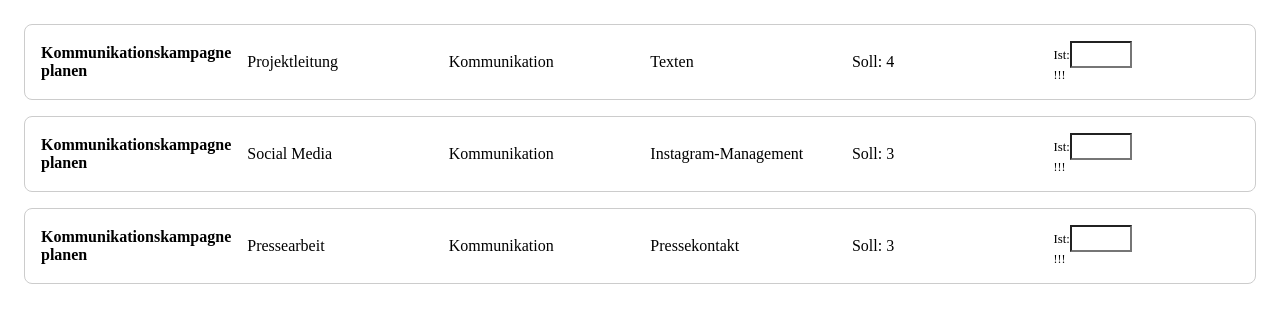
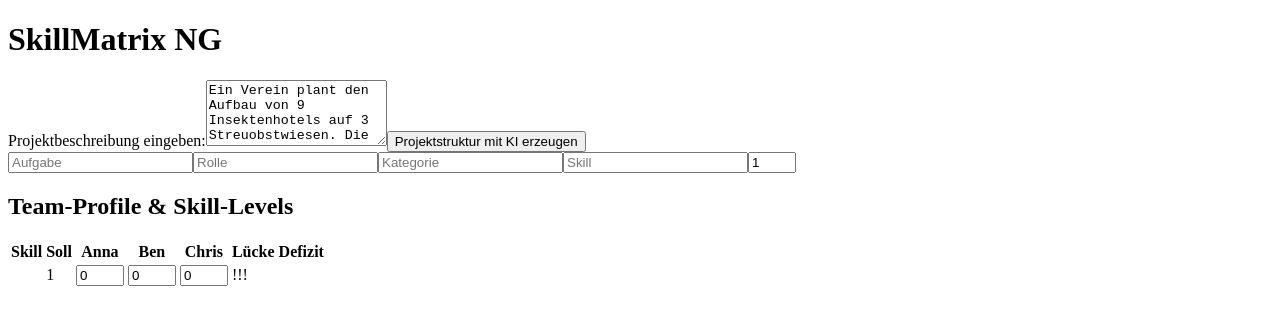
Before and after one commit to 30Leo56/SkillMatrix_MARS, a React (Create React App) app: page / in a window 1280 px wide. Shown: the top 324 px of the page. Built offline with nearby package versions, Linux system fonts and the light colour scheme.

Commit message:
Update App.jsx

```diff
--- a/src/App.jsx
+++ b/src/App.jsx
@@ -1,82 +1,157 @@
 import { useState } from "react";
 
-const initialData = [
-  {
-    aufgabe: "Kommunikationskampagne planen",
-    rolle: "Projektleitung",
-    skillkategorie: "Kommunikation",
-    skill: "Texten",
-    soll: 4,
-    ist: "",
-  },
-  {
-    aufgabe: "Kommunikationskampagne planen",
-    rolle: "Social Media",
-    skillkategorie: "Kommunikation",
-    skill: "Instagram-Management",
-    soll: 3,
-    ist: "",
-  },
-  {
-    aufgabe: "Kommunikationskampagne planen",
-    rolle: "Pressearbeit",
-    skillkategorie: "Kommunikation",
-    skill: "Pressekontakt",
-    soll: 3,
-    ist: "",
-  },
+const initialRows = [
+  { aufgabe: "", rolle: "", kategorie: "", skill: "", soll: 1 }
 ];
 
-export default function SkillMatrixApp() {
-  const [rows, setRows] = useState(initialData);
+const examplePrompt = `Ein Verein plant den Aufbau von 9 Insektenhotels auf 3 Streuobstwiesen. Die Insektenhotels sollen in Zusammenarbeit mit einer Schulklasse gebaut werden. Ziel ist der Beitrag zur Biodiversität und neue Mitglieder durch Öffentlichkeitsarbeit.`;
 
-  const handleIstChange = (index, value) => {
-    const newRows = [...rows];
-    newRows[index].ist = value;
-    setRows(newRows);
+const teamMembers = ["Anna", "Ben", "Chris"];
+
+export default function SkillMatrixSetup() {
+  const [rows, setRows] = useState(initialRows);
+  const [projectText, setProjectText] = useState(examplePrompt);
+  const [autoGenerated, setAutoGenerated] = useState(false);
+  const [skills, setSkills] = useState({});
+
+  const handleChange = (index, field, value) => {
+    const updated = [...rows];
+    updated[index][field] = field === "soll" ? parseInt(value) || 1 : value;
+    setRows(updated);
   };
 
-  const getDefizit = (soll, ist) => {
-    if (ist === "") return "!!!";
-    const istNum = parseInt(ist);
-    if (isNaN(istNum)) return "?";
-    if (soll - istNum >= 2) return "!";
+  const handleSkillChange = (skillKey, member, value) => {
+    setSkills({
+      ...skills,
+      [skillKey]: {
+        ...skills[skillKey],
+        [member]: parseInt(value) || 0
+      }
+    });
+  };
+
+  const addRow = () => {
+    setRows([...rows, { aufgabe: "", rolle: "", kategorie: "", skill: "", soll: 1 }]);
+  };
+
+  const autoGenerateFromText = () => {
+    const aiRows = [
+      {
+        aufgabe: "Insektenhotels konstruieren",
+        rolle: "Bauleitung",
+        kategorie: "Handwerk",
+        skill: "Holzbearbeitung",
+        soll: 3
+      },
+      {
+        aufgabe: "Projekt dokumentieren",
+        rolle: "Dokumentation",
+        kategorie: "Kommunikation",
+        skill: "Fotografie",
+        soll: 2
+      },
+      {
+        aufgabe: "Öffentlichkeitsarbeit planen",
+        rolle: "PR",
+        kategorie: "Marketing",
+        skill: "Social Media",
+        soll: 4
+      }
+    ];
+    setRows(aiRows);
+    setAutoGenerated(true);
+  };
+
+  const getGapMarker = (soll, ist) => {
+    if (ist === 0) return "!!!";
+    if (soll - ist >= 2) return "!";
     return "";
   };
 
   const getColor = (soll, ist) => {
-    const istNum = parseInt(ist);
-    if (ist === "") return "white";
-    if (isNaN(istNum)) return "#eee";
-    if (istNum === soll) return "lightgreen";
-    if (istNum === soll - 1) return "yellow";
-    if (istNum <= soll - 2) return "salmon";
-    return "white";
+    if (ist === soll) return "bg-green-200";
+    if (soll - ist === 1) return "bg-yellow-200";
+    if (soll - ist >= 2) return "bg-red-200";
+    return "";
   };
 
   return (
-    <div style={{ padding: "1rem", display: "flex", flexDirection: "column", gap: "1rem" }}>
-      {rows.map((row, index) => (
-        <div key={index} style={{ border: "1px solid #ccc", padding: "1rem", borderRadius: "8px" }}>
-          <div style={{ display: "grid", gridTemplateColumns: "repeat(6, 1fr)", alignItems: "center", gap: "1rem" }}>
-            <div><strong>{row.aufgabe}</strong></div>
-            <div>{row.rolle}</div>
-            <div>{row.skillkategorie}</div>
-            <div>{row.skill}</div>
-            <div>Soll: {row.soll}</div>
-            <div>
-              <label style={{ fontSize: "0.8rem" }}>Ist:</label>
-              <input
-                type="text"
-                value={row.ist}
-                onChange={(e) => handleIstChange(index, e.target.value)}
-                style={{ backgroundColor: getColor(row.soll, row.ist), padding: "4px", width: "50px" }}
-              />
-              <div style={{ fontSize: "0.75rem" }}>{getDefizit(row.soll, row.ist)}</div>
-            </div>
+    <div className="p-4 space-y-6">
+      <h1 className="text-xl font-bold">SkillMatrix NG</h1>
+
+      <div className="space-y-2">
+        <label className="block text-sm font-medium">Projektbeschreibung eingeben:</label>
+        <textarea
+          rows={4}
+          value={projectText}
+          onChange={(e) => setProjectText(e.target.value)}
+          className="w-full p-2 border rounded"
+        />
+        <button
+          onClick={autoGenerateFromText}
+          className="px-4 py-2 bg-green-600 text-white rounded"
+        >
+          Projektstruktur mit KI erzeugen
+        </button>
+      </div>
+
+      <div className="space-y-2">
+        {rows.map((row, index) => (
+          <div key={index} className="grid grid-cols-5 gap-2 items-center">
+            <input type="text" placeholder="Aufgabe" value={row.aufgabe} onChange={(e) => handleChange(index, "aufgabe", e.target.value)} className="p-2 border rounded" />
+            <input type="text" placeholder="Rolle" value={row.rolle} onChange={(e) => handleChange(index, "rolle", e.target.value)} className="p-2 border rounded" />
+            <input type="text" placeholder="Kategorie" value={row.kategorie} onChange={(e) => handleChange(index, "kategorie", e.target.value)} className="p-2 border rounded" />
+            <input type="text" placeholder="Skill" value={row.skill} onChange={(e) => handleChange(index, "skill", e.target.value)} className="p-2 border rounded" />
+            <input type="number" min={1} max={4} value={row.soll} onChange={(e) => handleChange(index, "soll", e.target.value)} className="p-2 border rounded w-16" />
           </div>
-        </div>
-      ))}
+        ))}
+      </div>
+
+      <h2 className="text-lg font-semibold pt-6">Team-Profile & Skill-Levels</h2>
+      <div className="overflow-auto">
+        <table className="min-w-full border text-sm">
+          <thead>
+            <tr>
+              <th className="border px-2 py-1">Skill</th>
+              <th className="border px-2 py-1">Soll</th>
+              {teamMembers.map(name => (
+                <th key={name} className="border px-2 py-1">{name}</th>
+              ))}
+              <th className="border px-2 py-1">Lücke</th>
+              <th className="border px-2 py-1">Defizit</th>
+            </tr>
+          </thead>
+          <tbody>
+            {rows.map((row, i) => (
+              <tr key={i}>
+                <td className="border px-2 py-1">{row.skill}</td>
+                <td className="border px-2 py-1 text-center">{row.soll}</td>
+                {teamMembers.map(member => {
+                  const ist = skills[row.skill]?.[member] || 0;
+                  return (
+                    <td key={member} className={`border px-2 py-1 text-center ${getColor(row.soll, ist)}`}>
+                      <input
+                        type="number"
+                        min={0}
+                        max={4}
+                        value={ist}
+                        onChange={(e) => handleSkillChange(row.skill, member, e.target.value)}
+                        className="w-12 text-center bg-transparent"
+                      />
+                    </td>
+                  );
+                })}
+                <td className="border px-2 py-1 text-center">
+                  {teamMembers.some(name => (skills[row.skill]?.[name] || 0) === 0) ? "!!!" : ""}
+                </td>
+                <td className="border px-2 py-1 text-center">
+                  {teamMembers.some(name => row.soll - (skills[row.skill]?.[name] || 0) >= 2) ? "!" : ""}
+                </td>
+              </tr>
+            ))}
+          </tbody>
+        </table>
+      </div>
     </div>
   );
 }
```
